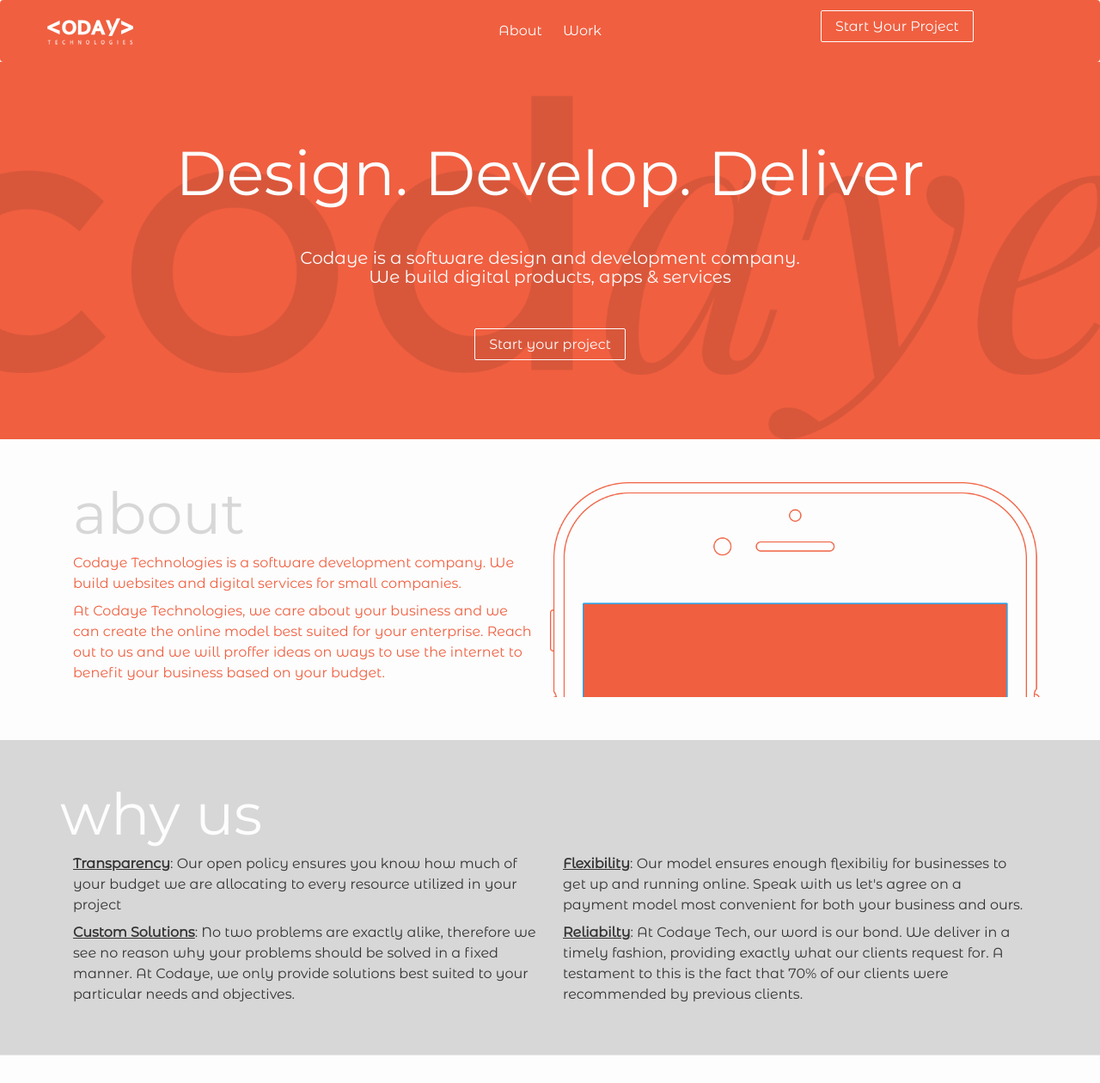
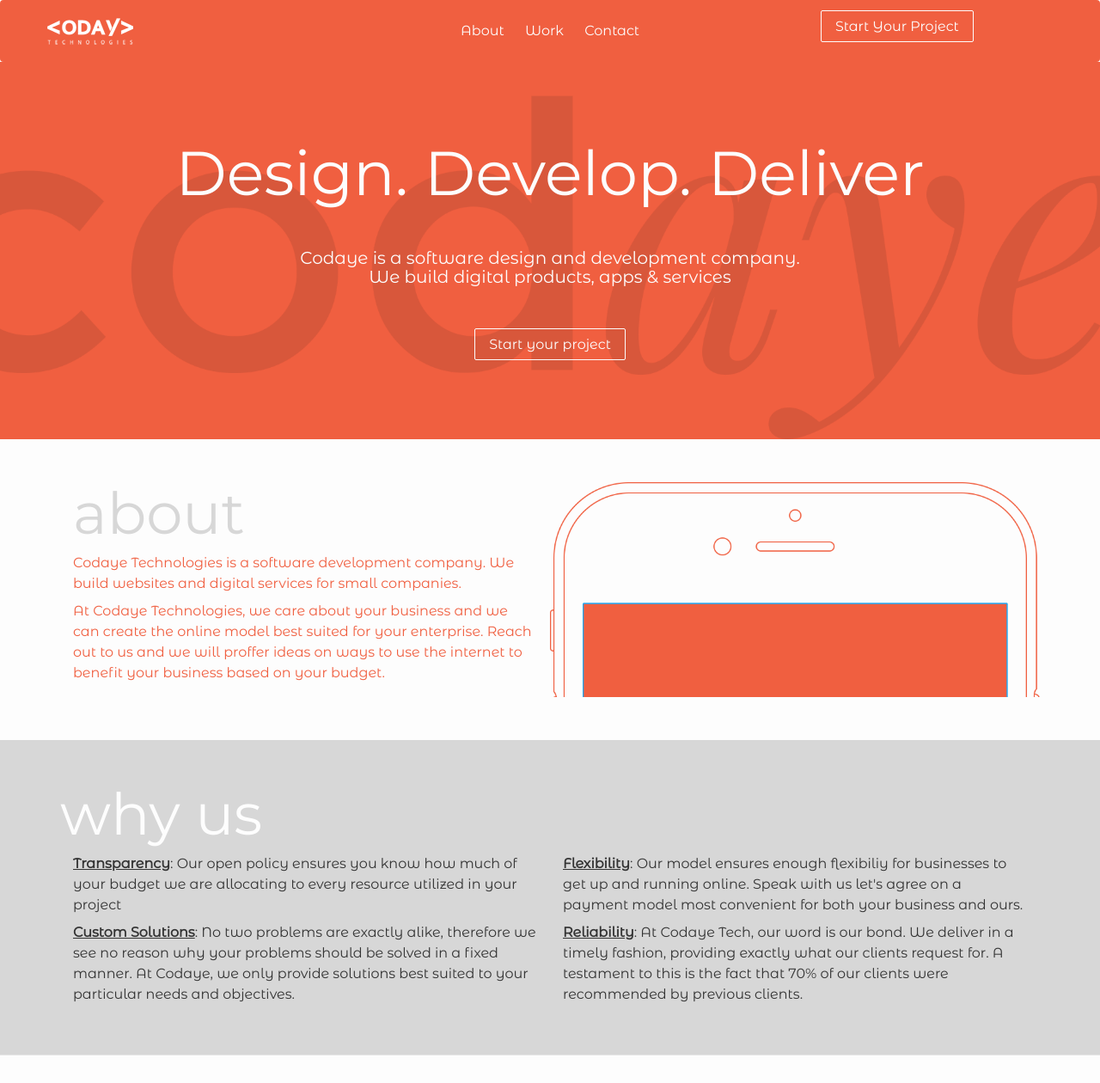
Before and after one commit to codaye/codaye-site, a Jekyll site: the page built from index.html, in a window 1280 px wide. Shown: the whole page at 86% size. Built offline with Jekyll 4.4.1, drawn with Linux system fonts in a browser that asks for light colours.

Commit message:
Add url to header links
Page linked to different sections for quick navigation

```diff
--- a/_includes/header.html
+++ b/_includes/header.html
@@ -4,12 +4,13 @@
       <nav class="site-nav navbar">
         <div class="container-fluid">
           <div class="navbar-header col-md-3">
-            <a href="#"><img src="assets/images/logo.png" alt="" /></a>
+            <a href="/"><img src="assets/images/logo.png" alt="" /></a>
           </div>
           <div class="nav col-md-6">
             <ul class="navbar-nav">
-              <li><a href="#">About</a></li>
-              <li><a href="#">Work</a></li>
+              <li><a href="#about">About</a></li>
+              <li><a href="#work">Work</a></li>
+              <li><a href="#contact">Contact</a></li>
             </ul>
           </div>
           <div class="navbar-button col-md-3">
--- a/_includes/home.html
+++ b/_includes/home.html
@@ -41,7 +41,7 @@
                 businesses to get up and running online.
                 Speak with us let's agree on a payment model most
                 convenient for both your business and ours.</p>
-            <p><span class="benefit-title">Reliabilty</span>: At Codaye Tech, our word is our bond.
+            <p><span class="benefit-title">Reliability</span>: At Codaye Tech, our word is our bond.
                 We deliver in a timely fashion, providing exactly what our
                 clients request for. A testament to this is the fact that
                 70% of our clients were recommended by
```
Also changed, not shown: 1 other file.
